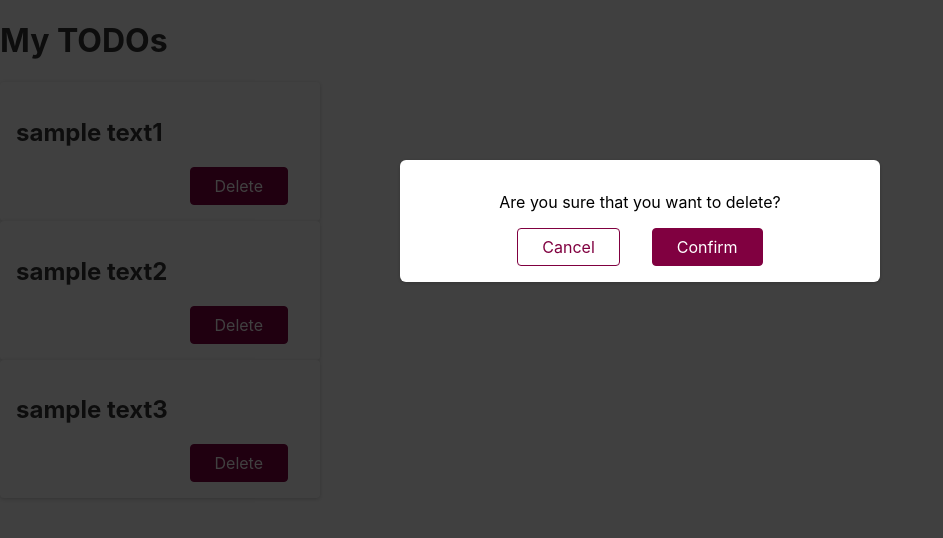
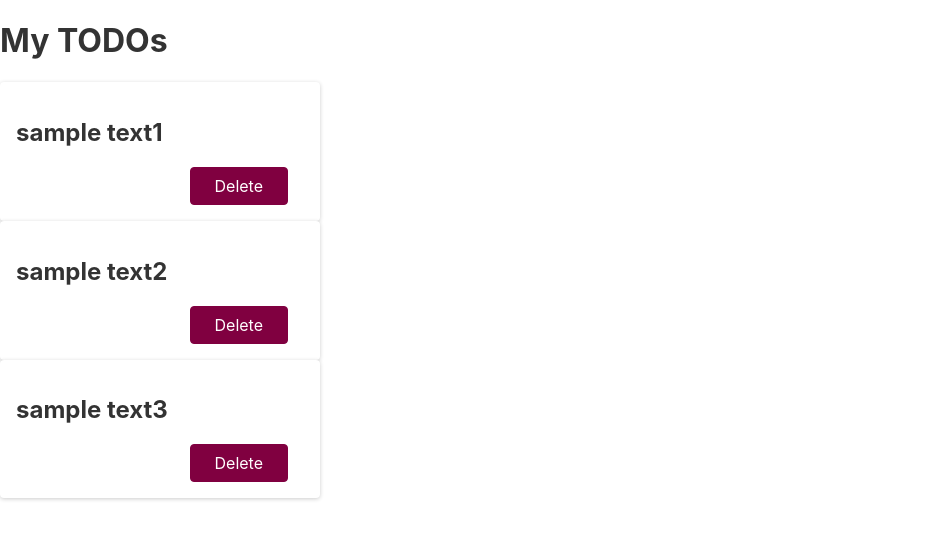
Before and after one commit to Sandu933/react-js-learning, a React (Create React App) app in the folder react-app/: page / in a window 1280 px wide. Shown: the top 538 px of the page, without its empty margins (0-943 px from the left). Built offline with nearby package versions, Linux system fonts and the light colour scheme.

Commit message:
Use the useState react hook to adding functionality on delete button

```diff
--- a/react-app/src/App.js
+++ b/react-app/src/App.js
@@ -1,6 +1,4 @@
-import Modal from "./components/Modal";
 import Todo from "./components/Todo";
-import Backdrop from "./components/Backdrop"
 
 function App() {
   return (
@@ -9,8 +7,6 @@ function App() {
       <Todo text="sample text1"/>
       <Todo text="sample text2"/>
       <Todo text="sample text3"/>
-      <Modal />
-      <Backdrop />
     </div>
   );
 }
--- a/react-app/src/components/Backdrop.js
+++ b/react-app/src/components/Backdrop.js
@@ -1,6 +1,6 @@
-function Backdrop(){
+function Backdrop(props){
     return (
-        <div className="backdrop" />
+        <div className="backdrop" onClick={props.onCancel} />
     )
 }
 
--- a/react-app/src/components/Todo.js
+++ b/react-app/src/components/Todo.js
@@ -1,14 +1,26 @@
+import { useState } from "react";
+import Modal from './Modal';
+import Backdrop from './Backdrop';
+
 function Todo(props){
+  const [modalIsOpen, setModalIsOpen] = useState(false);
 
   function deleteHandler(){
+    setModalIsOpen(true);
+  }
 
+  function closeModalHandler(){
+    setModalIsOpen(false);
   }
+
     return (
         <div className="card">
         <h2>{props.text}</h2>
         <div className="actions">
-          <button className="btn" onClick={deleteHandler}>Delete</button>
+          <button className="btn" onClick = {deleteHandler}>Delete</button>
         </div>
+        {modalIsOpen && <Modal />}
+        {modalIsOpen && <Backdrop onCancel = {closeModalHandler} />}
       </div>
     )
 }
```
